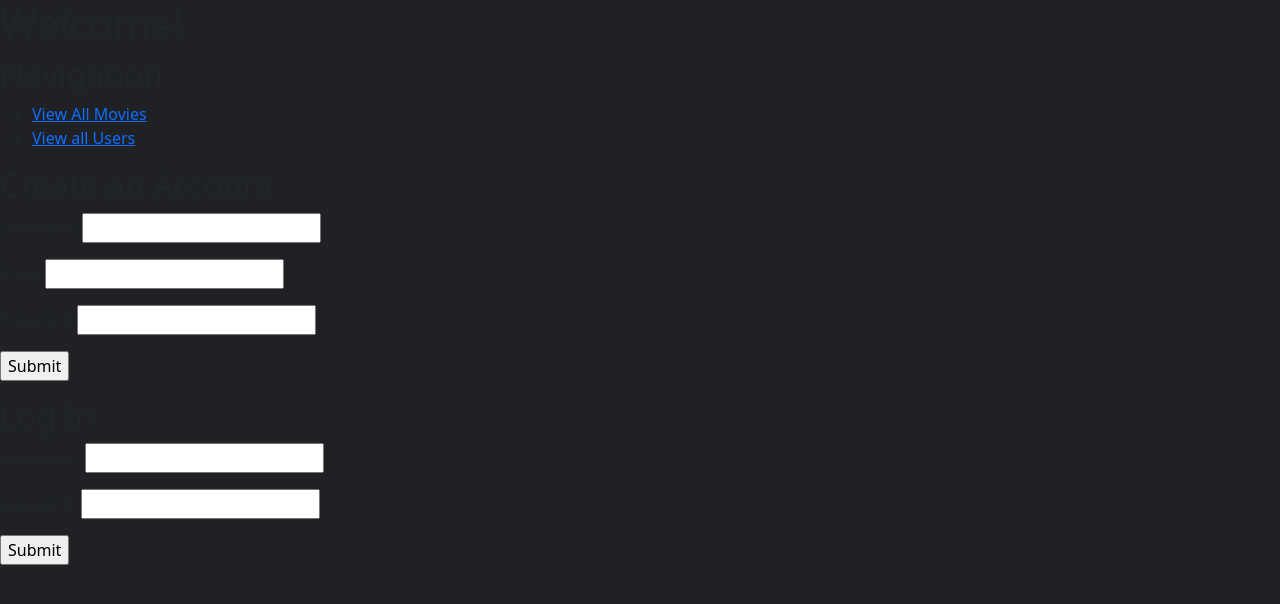
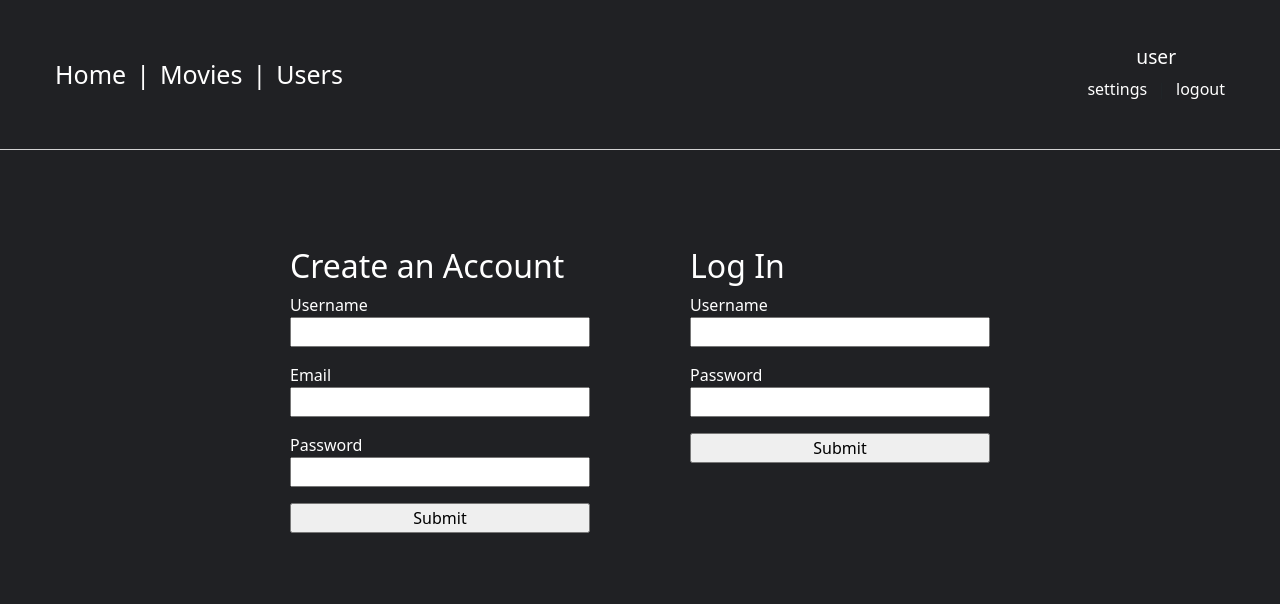
Before and after one commit to JRichm/py-proj-5, a Flask app: page / in a window 1280 px wide. Shown: the top 604 px of the page. Run offline with Flask 2, Linux system fonts and the light colour scheme.

Commit message:
updated homepage.html

```diff
--- a/forms.py
+++ b/forms.py
@@ -10,8 +10,8 @@ import crud
     # login form
 class LoginForm(FlaskForm):
 
-    username = StringField('username', [validators.InputRequired()])
-    password = PasswordField('password', [validators.InputRequired()])
+    username = StringField('Username', [validators.InputRequired()])
+    password = PasswordField('Password', [validators.InputRequired()])
 
     def login_user(self):
         if self.validate_on_submit():
--- a/static/css/base.css
+++ b/static/css/base.css
@@ -12,3 +12,61 @@ body {
     -ms-overflow-style: none;  /* IE and Edge */
     scrollbar-width: none;  /* Firefox */
 }
+
+header {
+    background-color: #202124;
+    display: flex;
+    flex-direction: row;
+    justify-content: space-between;
+    align-items: center;
+    border-bottom: 1px solid lightgrey;
+    height: 150px;
+    margin-bottom: 47px;
+}
+
+header section {
+    display: flex;
+    flex-direction: row;
+    align-items: center;
+    width: fit-content;
+    margin: 50px;
+}
+
+header section a {
+    margin: 5px;
+    font-size: 25px;
+    color: white;
+}
+
+header section p {
+    margin: 5px;
+    font-size: 25px;
+    color: white;
+}
+
+header article {
+    display: flex;
+    flex-direction: column;
+    align-items: center;
+    margin: 50px;
+}
+
+header span {
+    display: flex;
+    flex-direction: row;
+}
+
+header p {
+    margin: 5px;
+    margin-top: 0px
+}
+
+header a {
+    text-decoration: none;
+    color: white;
+}
+
+#user-name {
+    font-size: larger;
+    margin-bottom: 0px;
+}
--- /dev/null
+++ b/static/css/homepage.css
@@ -0,0 +1,23 @@
+main {
+    display: flex;
+    flex-direction: row;
+    justify-content: center;
+    width: 100%;
+}
+
+form {
+    display: flex;
+    flex-direction: column;
+    width: 300px;
+    margin: 50px;
+}
+
+form p {
+    color: white;
+    display: flex;
+    flex-direction: column;
+}
+
+form h2 {
+    color: white;
+}
--- a/templates/base.html
+++ b/templates/base.html
@@ -12,6 +12,23 @@
   </head>
 
   <body>
+    <header>
+      <section>
+        <a href="/">Home</a>
+        <p>|</p>
+        <a href="/movies">Movies</a>
+        <p>|</p>
+        <a href="/users">Users</a>
+      </section>
+      <article>
+        <a href="" id="user-name"><p>user</p></a>
+        <span>
+          <a href=""><p>settings</p></a>
+          <p>|</p>
+          <a href=""><p>logout</p></a>
+        </span>
+      </article>
+    </header>
     {% with messages = get_flashed_messages(with_categories=true) %}
       {% for category, message in messages %}
         <div class="alert {% if category=='success' %}alert-success{% elif category=='danger' %}alert-danger{% elif category=='info' %}alert-info{% endif %}">
--- a/templates/homepage.html
+++ b/templates/homepage.html
@@ -1,27 +1,25 @@
 {% extends 'base.html' %}
 {% block title %}Movie Ratings Home{% endblock %}
+{% block head %}
+    <link rel="stylesheet" href="../static/css/homepage.css">
+{% endblock %}
 {% block body %}
-    <h1>Welcome!</h1>
-    <h2>Navigation</h2>
-
-    <ul>
-        <li><a href='/movies'>View All Movies</a></li>
-        <li><a href='/users'>View all Users</a></li>
-    </ul>
-
+    <main>
+        <form action="/users" method="POST">
             <h2>Create an Account</h2>
-    <form action="/users" method="POST">
             <p>Username <input type="text" name="username"></p>
-        <p>Email <input type="text" name="email"></p>
+            <p>Email<input type="text" name="email"></p>
             <p>Password <input type="password" name="password"></p>
             <p><input type="submit"></p>
         </form>
 
+        <form action="/login" method="POST">
             <h2>Log In</h2>
-    <form action="/login" method="POST">
-        <p>{{ form.username.label }}: {{ form.username }}</p>
-        <p>{{ form.password.label }}: {{ form.password }}</p>
+            <p>{{ form.username.label }} {{ form.username }}</p>
+            <p>{{ form.password.label }} {{ form.password }}</p>
             {{ form.csrf_token }}
             <p><input type="submit"></p>
         </form>
+    </main>
+
 {% endblock %}
```
Lines whose indentation alone changed are shown as unchanged.
